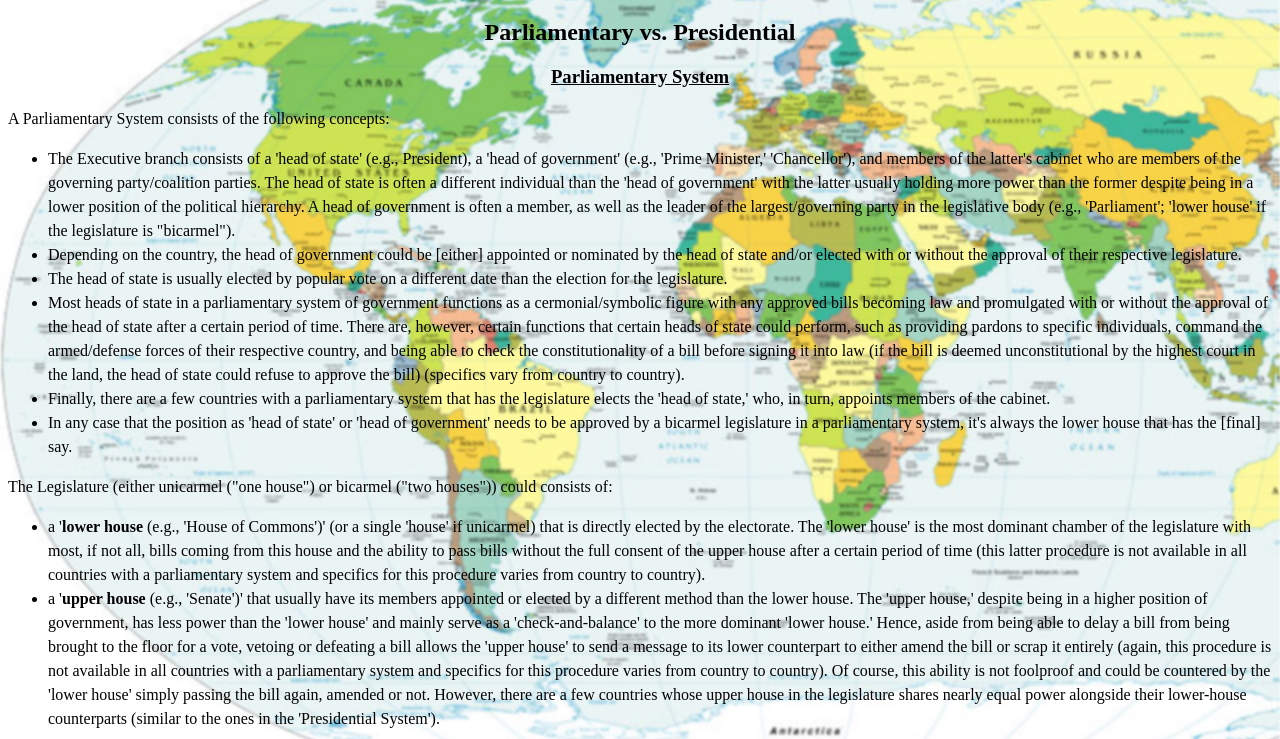
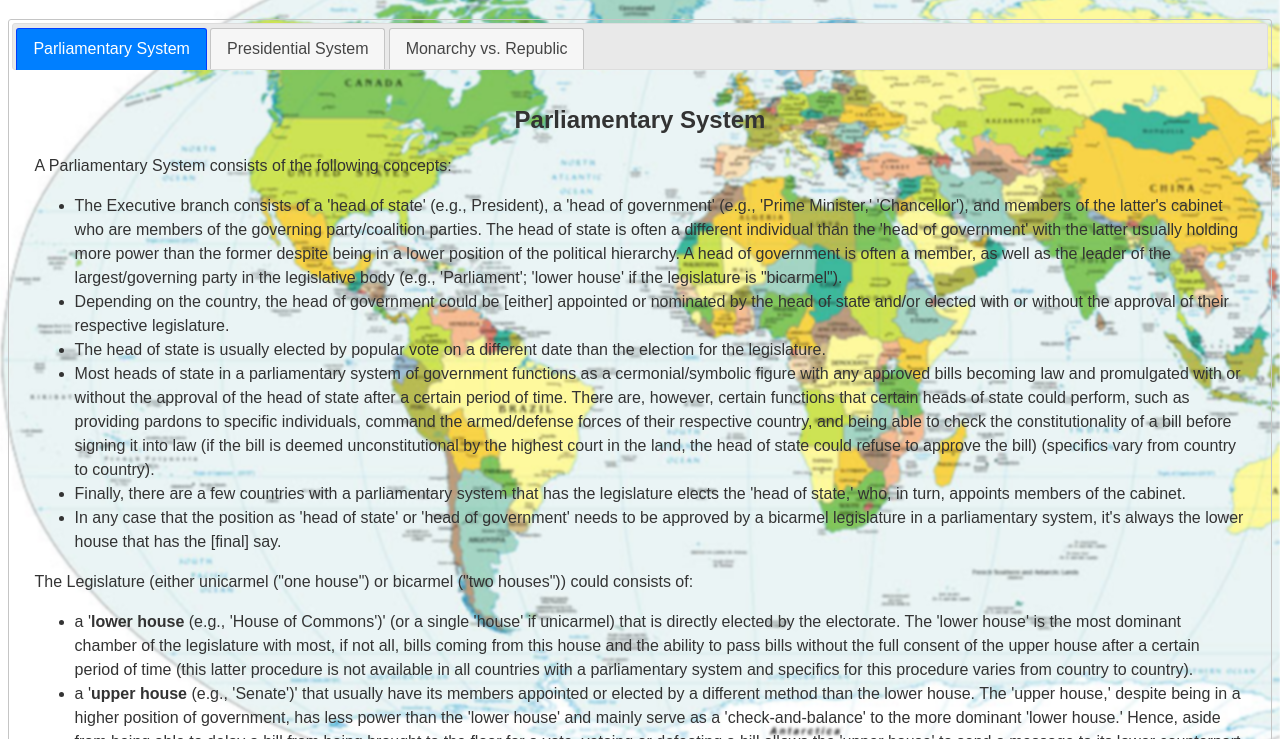
Before and after one commit to apple-Flatiron15/Intro_to_International_Politics_Project, a plain HTML site: page Systems_of_Government.html in a window 1280 px wide. Shown: the part 61-800 px from the top of the page. Drawn offline with nearby package versions, Linux system fonts and the light colour scheme.

Commit message:
add tabs to the page

```diff
--- a/Systems_of_Government.html
+++ b/Systems_of_Government.html
@@ -3,19 +3,31 @@
 <head>
 <meta charset="UTF-8">
 <title>Systems of Government </title>
+<link rel="stylesheet" href="http://code.jquery.com/ui/1.11.4/themes/smoothness/jquery-ui.css">
+  <script src="http://code.jquery.com/jquery-1.10.2.js"></script>
+  <script src="http://code.jquery.com/ui/1.11.4/jquery-ui.js"></script>
+  <script src="javascript/tabs.js"></script>
 <link rel="stylesheet" href="css/style.css">
 </head>
 
 <body>
 <div class="background-image"></div>
+
 <header>
 <h1>The Different Forms of Government</h1>
 </header>
 
+
 <section>
+    <div id="tabs">
+    <ul>
+      <li><a href="#tabs-1">Parliamentary System</a></li>
+      <li><a href="#tabs-2">Presidential System</a></li>
+      <li><a href="#tabs-3">Monarchy vs. Republic</a></li>
+    </ul>
 
-    <h2>Parliamentary vs. Presidential</h2>
-        <h3>Parliamentary System</h3>
+  <div id="tabs-1">
+    <h2>Parliamentary System</h2>
         <p>A Parliamentary System consists of the following concepts:</p>
         <ul>
           <li>The Executive branch consists of a 'head of state' (e.g., President), a 'head of government' (e.g., 'Prime Minister,' 'Chancellor'), and members of the latter's cabinet who are members of the governing party/coalition parties. The head of state is often a different individual than the 'head of government'  with the latter usually holding more power than the former despite being in a lower position of the political hierarchy. A head of government is often a member, as well as the leader of the largest/governing party in the legislative body (e.g., 'Parliament'; 'lower house' if the legislature is "bicarmel").</li>
@@ -47,7 +59,9 @@
 
           <li>Either way, after the "dissolution" of the legislature, the election campaign begins and the legislature would not reconvene until after a set period of time when the votes are all tallied and a government or a government coalition is officially formed (there are some instances in which the winning party is unable to either win a majority of seats in the election or form a coalition with any other parties that've won seats afterwards; hence, a party that wish to form a government without anyone else would end up forming a "Minority Government," in which the 'opposition parties' and their [respective] members outnumbers the governing party.</li>
       </ul>
+    </div>
 
+  <div id="tabs-2">
     <h3>Presidential System</h3>
       <p>A Presidential System consists of the following concepts: </p>
       <ul>
@@ -75,8 +89,9 @@
           </ul>
 
         <p>There is also a number of countries that combine both main systems of government: a president with broad executive power (who serves as the 'head of state') who is elected by popular vote (presidential system), as well as a prime minister (who serves as the 'head of government') and cabinet (either one of the two or both is/are appointed by the president, and may or may not need approval by the country's legislature) who are held accountable by the 'confidence' of the legislature (parliamentary system). This is called a <strong>semi-presidential system</strong>. There are <a href="http://www.semipresidentialism.com/?p=220" target="_blank">two types of semi-presidential system</a>: <strong>Premier-presidentialism</strong> (both the prime minister and the cabinet are solely held accountable by the legislature through a 'vote of no confidence') and <strong>President-parliamentarism</strong> (both the prime minister and the cabinet are held accountable by both the president and the legislature, and can be dimissed by either in case of a 'lack of confidence'). Some semi-presidential countries hands over the responsibility of appointing cabinet members to the prime minister after consultation with the president.</p>
+    </div>
 
-
+  <div id="tabs-3">
     <h2>Monarchy vs. Republic</h2>
       <h3>Monarchy</h3>
         <p>There are two forms of Monarchy:</p>
@@ -384,6 +399,7 @@
             <li>Presidential Republic - a republican-based country/territory/jurisdiction that utilizes a presidential system of government.</li>
             <li>Single-Party State - an authoritarian-based country that runs it through a single-member party system with any other political parties either non-existant or under the influence of the sole dominant party. All of them are either presidential or semi-presidential republics.</li>
           </ol>
+    </div>
 </section>
 
 <footer>
```
Lines whose indentation alone changed are shown as unchanged.
